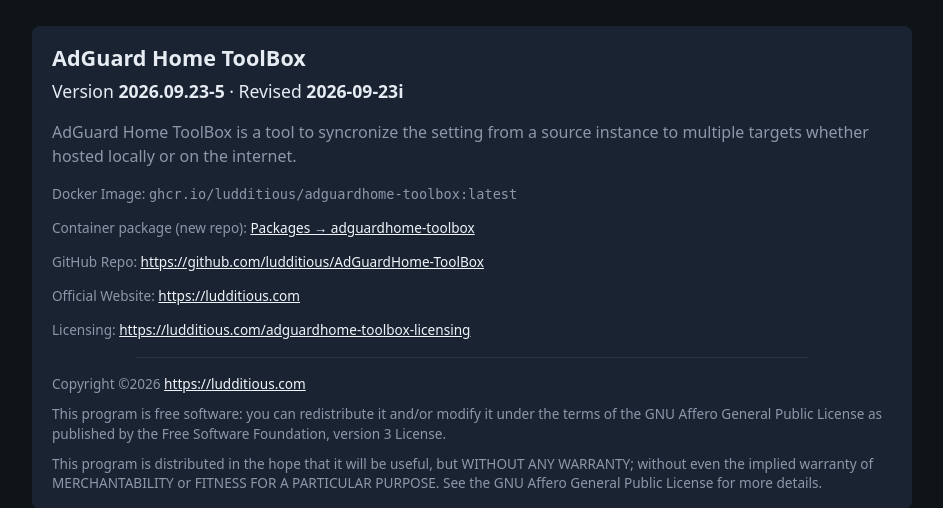
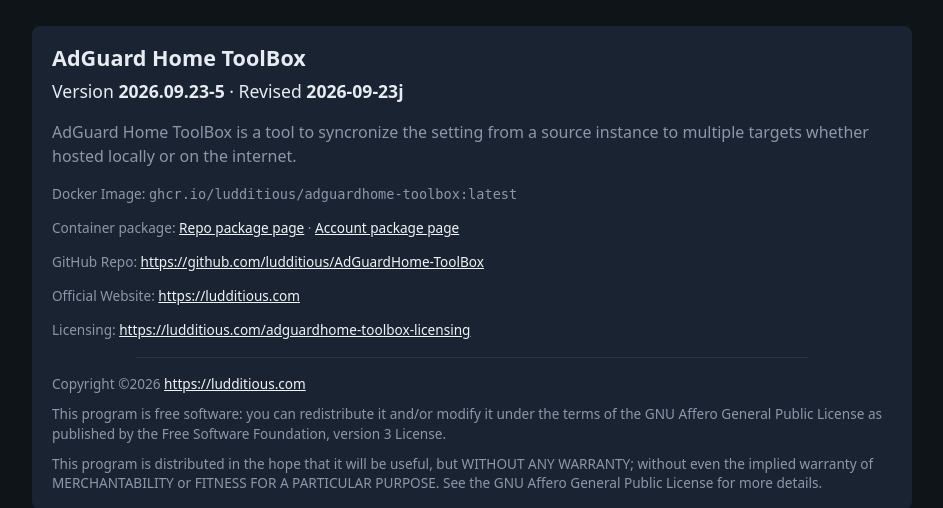
Before and after one commit to ludditious/AdGuardHome-ToolBox, a FastAPI app: page /about in a window 1280 px wide. Shown: the part 140-648 px from the top of the page, without its empty margins (168-1111 px from the left). Run offline with FastAPI, Linux system fonts and the light colour scheme; the visitor is signed in with stand-in values (Sample User, id 1).

Commit message:
Link GHCR package to new repo, drop old repo link, and set package public.

```diff
--- a/web/app/templates/about.html
+++ b/web/app/templates/about.html
@@ -16,7 +16,7 @@
 
   <p class="muted small">Docker Image: <code>ghcr.io/ludditious/adguardhome-toolbox:latest</code></p>
 
-  <p class="muted small">Container package (new repo): <a href="https://github.com/ludditious/AdGuardHome-ToolBox/pkgs/container/adguardhome-toolbox">Packages → adguardhome-toolbox</a></p>
+  <p class="muted small">Container package: <a href="https://github.com/ludditious/AdGuardHome-ToolBox/pkgs/container/adguardhome-toolbox">Repo package page</a> · <a href="https://github.com/users/ludditious/packages/container/package/adguardhome-toolbox">Account package page</a></p>
 
   <p class="muted small">GitHub Repo: <a href="https://github.com/ludditious/AdGuardHome-ToolBox">https://github.com/ludditious/AdGuardHome-ToolBox</a></p>
 
--- a/web/app/version.py
+++ b/web/app/version.py
@@ -18,7 +18,7 @@
 from pathlib import Path
 
 APP_NAME = "AdGuard Home ToolBox"
-APP_REVISION = "2026-09-23i"
+APP_REVISION = "2026-09-23j"
 
 
 def read_bundled_version() -> str:
```
Also changed, not shown: .github/workflows/docker-publish.yml.
